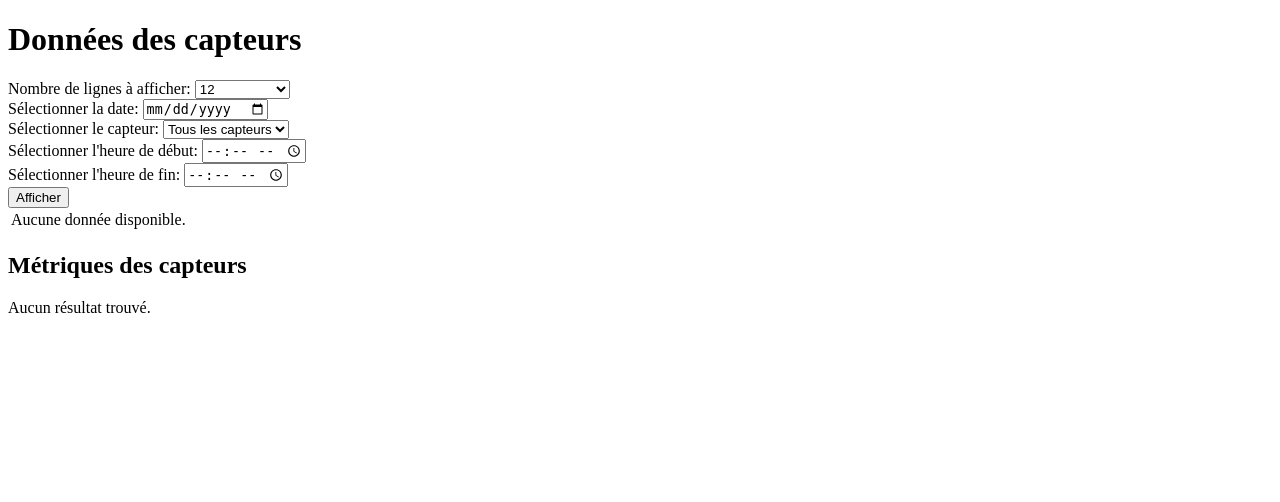
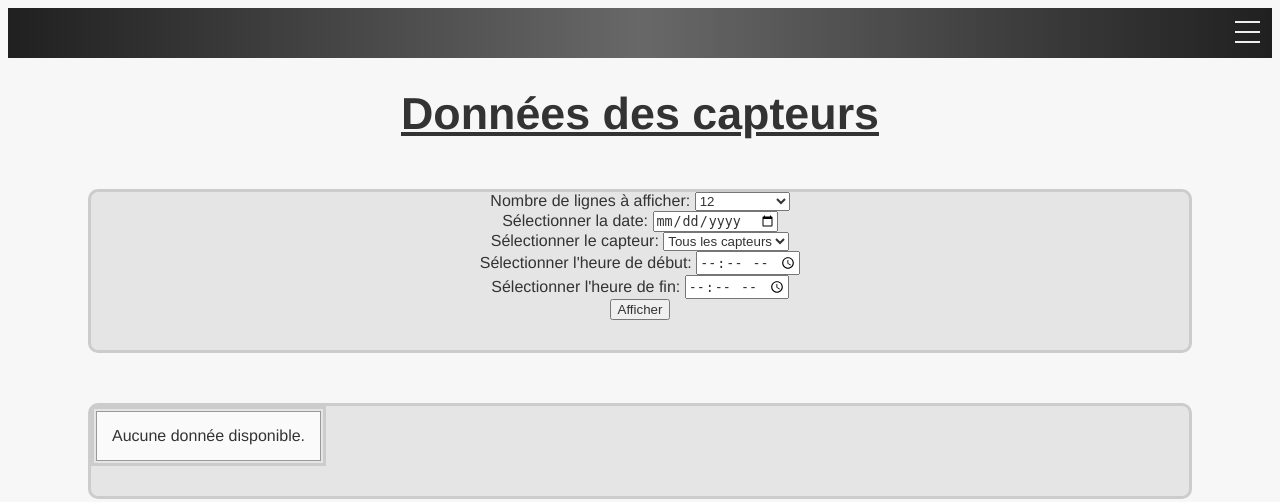
Before and after one commit to romaisimO/sae23, a PHP site: page /tableau_gestionaire.php in a window 1280 px wide. Shown: the top 502 px of the page. Run offline with PHP 8.4, Linux system fonts and the light colour scheme; a user stored in the database is signed in; data comes from the database, SQL or seed files in the repository; data that the repository does not hold is empty.

Commit message:
ajout du style

```diff
--- a/site web/tableau_gestionaire.php
+++ b/site web/tableau_gestionaire.php
@@ -1,3 +1,39 @@
+<!DOCTYPE html>
+<html lang="fr">
+
+<head>
+    <title>SAE 23</title>
+    <meta charset="utf-8" />
+    <meta name="viewport" content="width=device-width, initial-scale=1" />
+    <meta name="author" content="DSM" />
+    <meta name="description" content="SAE 23" />
+    <meta name="keywords" content="HTML, CSS, Portfolio" />
+    <link rel="stylesheet" href="./styles/style.css" />
+    <link rel="stylesheet" href="./styles/rwd.css" />
+    <link rel="stylesheet" href="./styles/style2.css" />
+</head>
+
+<body>
+    <header>
+        <div class="nav">
+            <input type="checkbox" id="nav-check" />
+            <div class="nav-btn">
+                <label for="nav-check">
+                    <span></span>
+                    <span></span>
+                    <span></span>
+                </label>
+            </div>
+            <nav class="nav-links">
+                <ul>
+                    <li><a href="index.html" class="first">Accueil</a></li>
+                    <li><a href="consultation.php" class="first">Consultation</a></li>
+                    <li><a href="connexion.php">Connexion</a></li>
+                    <li><a href="gestion_de_projet.html">Gestion de projet</a></li>
+                </ul>
+            </nav>
+        </div>
+    </header>
     <?php
 include 'config.php';
 
@@ -72,14 +108,17 @@ $result_sensors = mysqli_query($conn, $sql_sensors);
             <form method="post" action="">
                 <label for="num_rows">Nombre de lignes à afficher:</label>
                 <select name="num_rows" id="num_rows">
-                <option value="6" <?php if (isset($_POST['num_rows']) && $_POST['num_rows'] == 6) echo 'selected'; ?>>6
+                    <option value="6"
+                        <?php if (isset($_POST['num_rows']) && $_POST['num_rows'] == 6) echo 'selected'; ?>>6
                     </option>
                     <option value="12"
                         <?php if ((isset($_POST['num_rows']) && $_POST['num_rows'] == 12) || !isset($_POST['num_rows'])) echo 'selected'; ?>>
                         12</option>
-                <option value="24" <?php if (isset($_POST['num_rows']) && $_POST['num_rows'] == 24) echo 'selected'; ?>>
+                    <option value="24"
+                        <?php if (isset($_POST['num_rows']) && $_POST['num_rows'] == 24) echo 'selected'; ?>>
                         24</option>
-                <option value="48" <?php if (isset($_POST['num_rows']) && $_POST['num_rows'] == 48) echo 'selected'; ?>>
+                    <option value="48"
+                        <?php if (isset($_POST['num_rows']) && $_POST['num_rows'] == 48) echo 'selected'; ?>>
                         48</option>
                     <option value="all"
                         <?php if (isset($_POST['num_rows']) && $_POST['num_rows'] == 'all') echo 'selected'; ?>>Tout
```
Lines whose indentation alone changed are shown as unchanged.
